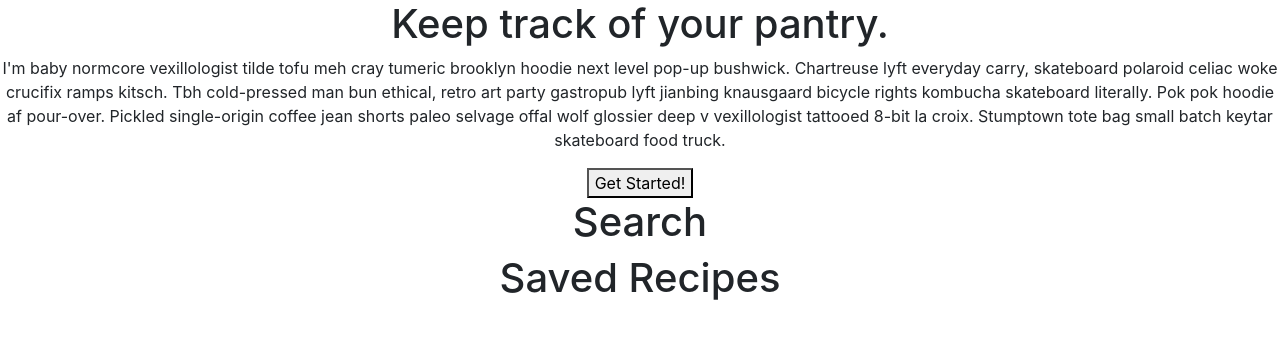
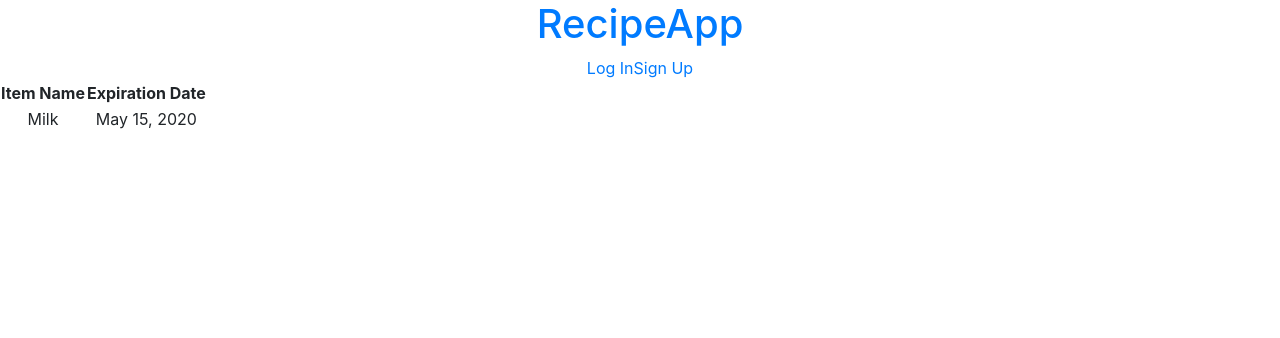
Before and after one commit to kirstenkai/lhl-final-project, a React (Create React App) app in the folder recipe-app/: page /inventory in a window 1280 px wide. Shown: the top 338 px of the page. Built offline with nearby package versions, Linux system fonts and the light colour scheme; the HTML template or start-up script is replaced by a standard one.

Commit message:
Create routes between pages

```diff
--- a/package.json
+++ b/package.json
@@ -19,6 +19,7 @@
   "dependencies": {
     "axios": "^0.19.2",
     "cors": "^2.8.5",
-    "express": "^4.17.1"
+    "express": "^4.17.1",
+    "react-router-dom": "^5.1.2"
   }
 }
--- a/recipe-app/package.json
+++ b/recipe-app/package.json
@@ -10,6 +10,7 @@
     "react": "^16.13.1",
     "react-bootstrap": "^1.0.1",
     "react-dom": "^16.13.1",
+    "react-router-dom": "^5.1.2",
     "react-scripts": "3.4.1"
   },
   "scripts": {
--- a/recipe-app/src/App.js
+++ b/recipe-app/src/App.js
@@ -1,15 +1,16 @@
 import React from "react";
-import logo from "./logo.svg";
 import "./App.css";
 import Axios from "axios";
+import { BrowserRouter, Route, Switch } from 'react-router-dom';
+
 import Header from "./components/Header";
 import Registration from "./components/Registration";
-
-import Button from "react-bootstrap/Button";
-
 import LandingPage from './components/LandingPage';
 import Search from './components/Search';
 import SavedRecipes from './components/SavedRecipes';
+import Inventory from './components/Inventory';
+import Login from './components/Login';
+import NotFound from './components/NotFound';
 
 function App() {
   Axios({
@@ -23,11 +24,20 @@ function App() {
   });
 
   return (
-    <div className="App">
-      <LandingPage />
-      <Search />
-      <SavedRecipes />
-    </div>
+    <BrowserRouter>
+      <div className="App">
+        <Header />
+        <Switch>
+          <Route path='/' component={LandingPage} exact={true}/>
+          <Route path="/login" component={Login} />
+          <Route path="/registration" component={Registration} />
+          <Route path="/search" component={Search} />
+          <Route path="/saved" component={SavedRecipes} />
+          <Route path="/inventory" component={Inventory} />
+          <Route component={NotFound} />
+        </Switch>
+      </div>
+    </BrowserRouter>
   );
 }
 
--- a/recipe-app/src/components/Header.js
+++ b/recipe-app/src/components/Header.js
@@ -1,9 +1,12 @@
 import React from "react";
+import { NavLink } from "react-router-dom";
 
 const Header = () => {
   return (
-    <div>
-      <h1>This is the Header</h1>
+     <div>
+       <h1><a href="/">RecipeApp</a></h1>
+      <NavLink to="/login">Log In</NavLink>
+      <NavLink to="/registration">Sign Up</NavLink>
     </div>
   );
 };
--- /dev/null
+++ b/recipe-app/src/components/NotFound.js
@@ -0,0 +1,7 @@
+import React from 'react';
+
+export default function NotFound() {
+  return (
+    <h1>Not Found</h1>
+  )
+}
```
Also changed, not shown: 2 other files (tests, documents, lock files or other folders).
